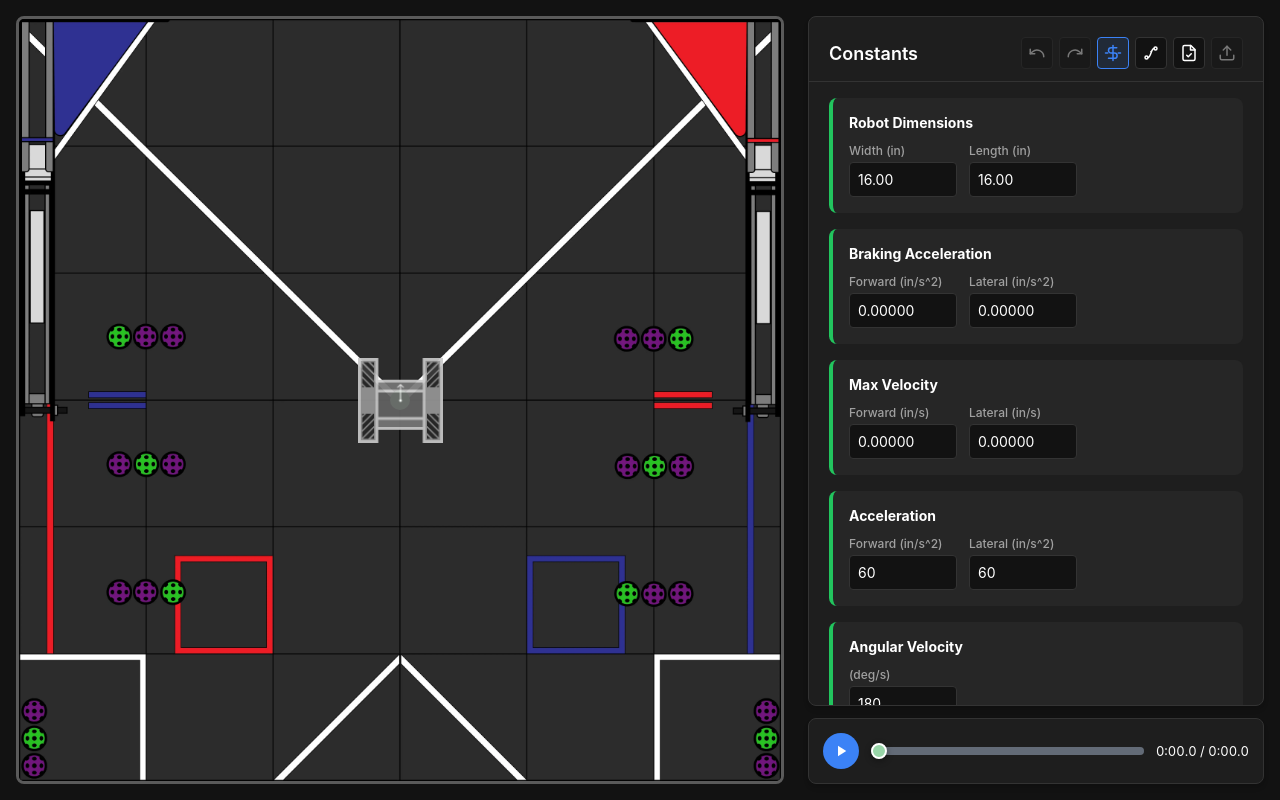
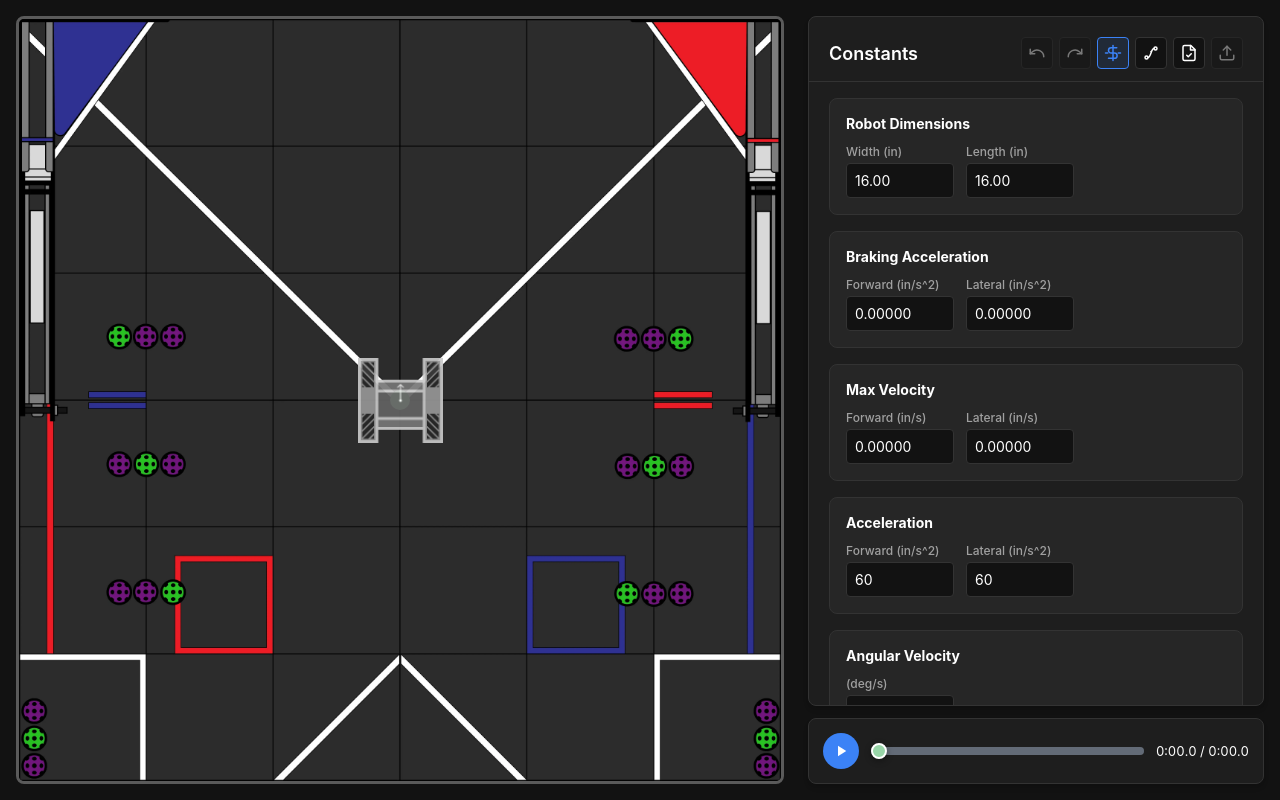
Before and after one commit to gentoo-37006/visualizer, a Next.js app: page / in a window 1280 px wide. Both pictures are taken after a click on the button 1113 px from the left and 53 px from the top of the page. Built offline with nearby package versions, Linux system fonts and the light colour scheme.

Commit message:
feat: remove accents from non path-related cards

```diff
--- a/src/app/components/PlannerSidebar.tsx
+++ b/src/app/components/PlannerSidebar.tsx
@@ -657,7 +657,7 @@ function StartPosesPanel({ savedPoses }: { savedPoses: SavedPose[] }) {
     <div className={styles.pointsList}>
       {savedPoses.length > 0 ? (
         savedPoses.map((pose) => (
-          <div className={styles.poseCard} key={pose.name}>
+          <div className={`${styles.poseCard} ${styles.startPoseListCard}`} key={pose.name}>
             <div className={styles.poseName}>{pose.name}</div>
             <div className={styles.poseCoordRow}>
               <div className={styles.inputGroup}>
@@ -697,7 +697,7 @@ function ConstantsPanel({
 }: ConstantsPanelProps) {
   return (
     <div className={styles.pointsList}>
-      <div className={styles.poseCard}>
+      <div className={`${styles.poseCard} ${styles.constantsCard}`}>
         <div className={styles.poseName}>Robot Dimensions</div>
         <div className={`${styles.poseCoordRow} ${styles.constantsCoordRow}`}>
           <div className={styles.inputGroup}>
@@ -710,7 +710,7 @@ function ConstantsPanel({
           </div>
         </div>
       </div>
-      <div className={styles.poseCard}>
+      <div className={`${styles.poseCard} ${styles.constantsCard}`}>
         <div className={styles.poseName}>Braking Acceleration</div>
         <div className={`${styles.poseCoordRow} ${styles.constantsCoordRow}`}>
           <div className={styles.inputGroup}>
@@ -723,7 +723,7 @@ function ConstantsPanel({
           </div>
         </div>
       </div>
-      <div className={styles.poseCard}>
+      <div className={`${styles.poseCard} ${styles.constantsCard}`}>
         <div className={styles.poseName}>Max Velocity</div>
         <div className={`${styles.poseCoordRow} ${styles.constantsCoordRow}`}>
           <div className={styles.inputGroup}>
@@ -770,7 +770,7 @@ function EditableMotionParameterCard({
   onFormatMotionParameter,
 }: EditableMotionParameterCardProps) {
   return (
-    <div className={styles.poseCard}>
+    <div className={`${styles.poseCard} ${styles.constantsCard}`}>
       <div className={styles.poseName}>{title}</div>
       <div className={`${styles.poseCoordRow} ${styles.constantsCoordRow}`}>
         {parameters.map(([key, label]) => (
--- a/src/app/page.module.css
+++ b/src/app/page.module.css
@@ -191,6 +191,16 @@
   border-left: 4px solid #22c55e;
   border-radius: var(--border-radius);
   padding: 1rem;
+}
+
+.constantsCard {
+  border-left: 0;
+  border: 1px solid var(--border);
+}
+
+.startPoseListCard {
+  border-left: 0;
+  border: 1px solid var(--border);
 }
 
 .poseName {
```
